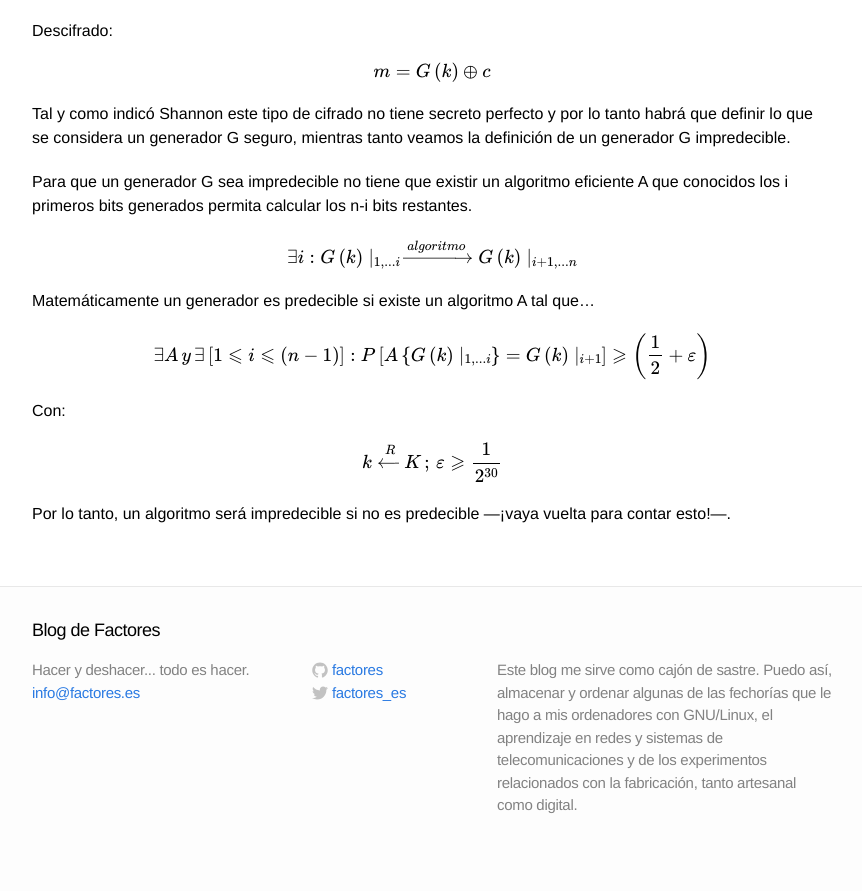
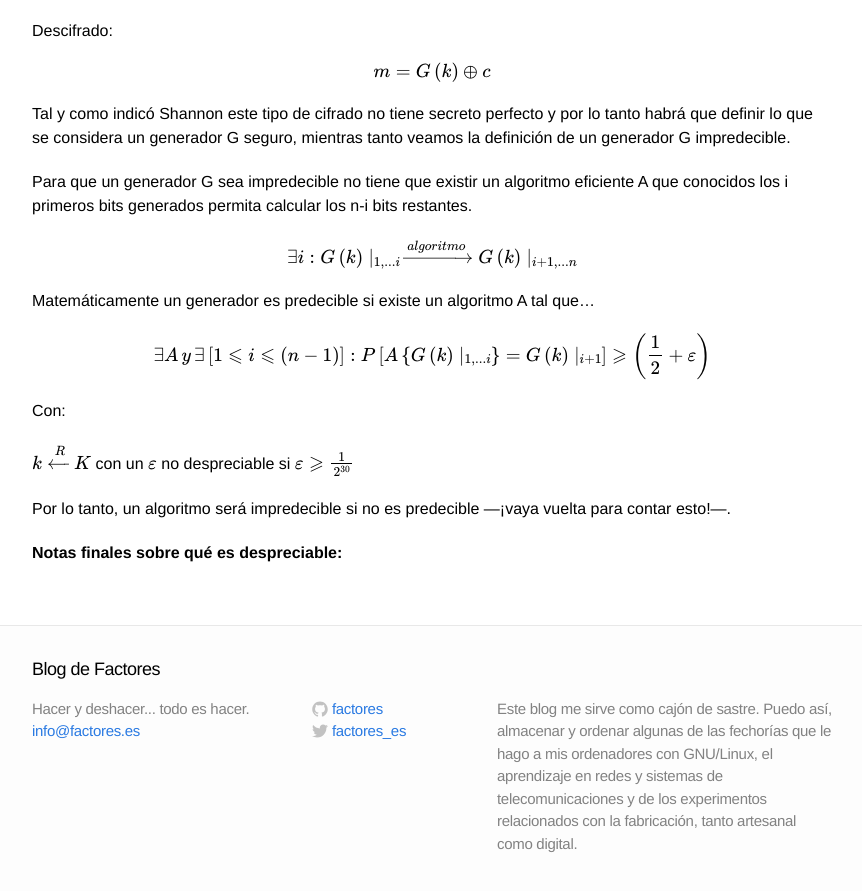
Before and after one commit to ddelaviuda/ddelaviuda.github.io, a Jekyll site: the page built from _posts/2016-09-05-Criptografia-elemental.markdown, in a window 1280 px wide and 900 px high, scrolled down 1747 px. Shown: the top 891 px of the window, without its empty margins (208-1070 px from the left). Built offline with Jekyll 4.4.1, drawn with Linux system fonts in a browser that asks for light colours; formulas are drawn with MathJax 3; before the commit the page ends 2609 px from its top, so only the background shows below that.

Commit message:
Update 2016-09-05-Criptografia-elemental.markdown

```diff
--- a/_posts/2016-09-05-Criptografia-elemental.markdown
+++ b/_posts/2016-09-05-Criptografia-elemental.markdown
@@ -91,6 +91,8 @@ $$\exists A\, y\, \exists  \left [  1\leqslant i\leqslant (n-1)\right ]:  P\left
 
 Con:
 
-$$k \xleftarrow{R} K\, ; \, \varepsilon \geqslant \frac{1}{2^{30}} $$
+$$k \xleftarrow{R} K$$ con un $$\varepsilon $$ no despreciable si $$ \varepsilon \geqslant \frac{1}{2^{30}} $$
 
 Por lo tanto, un algoritmo será impredecible si no es predecible ---¡vaya vuelta para contar esto!---.
+
+**Notas finales sobre qué es despreciable:**
```
